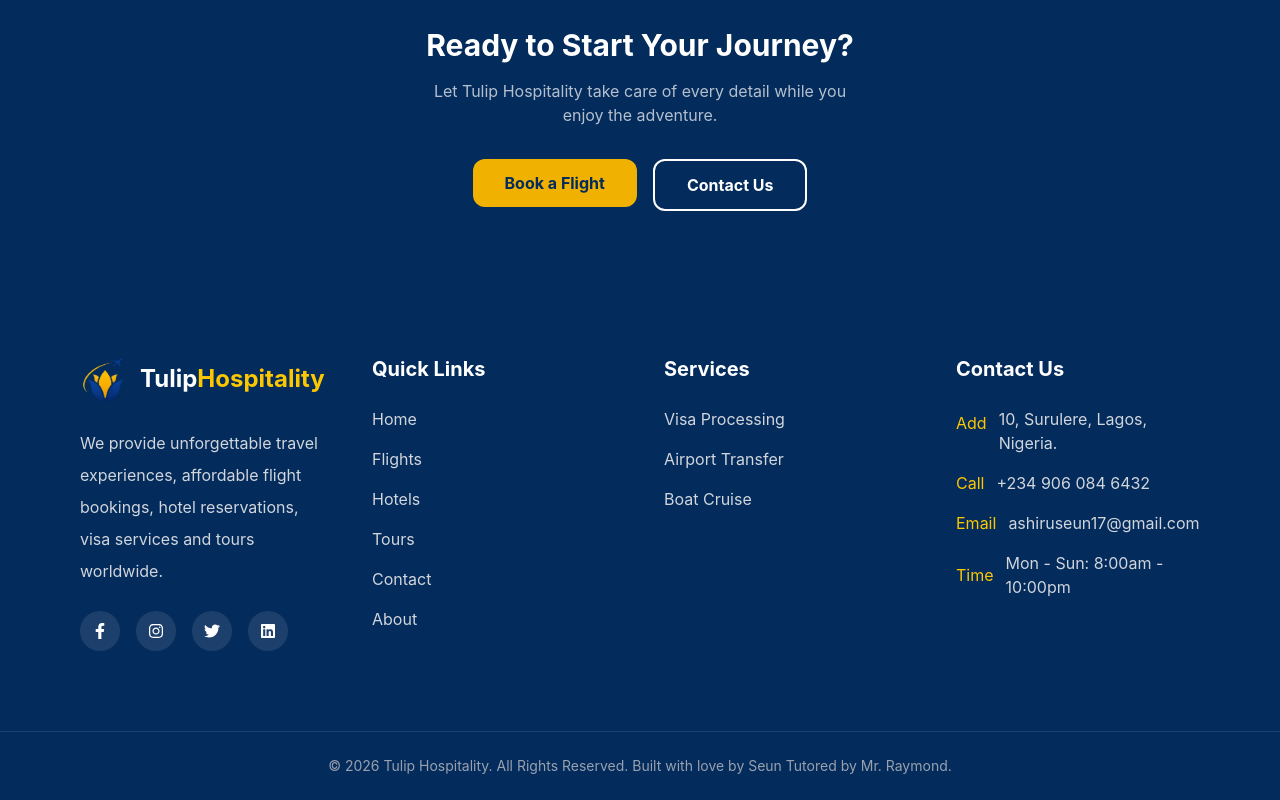
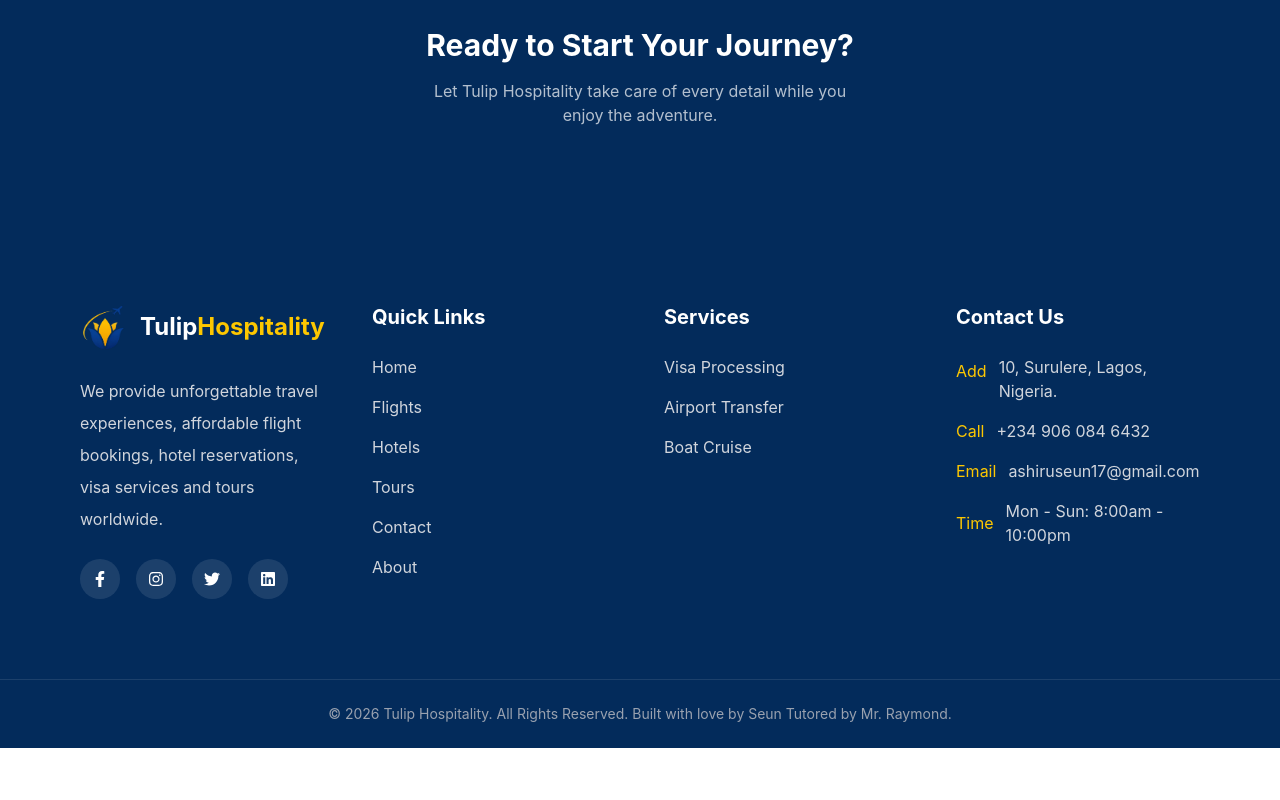
Before and after one commit to Seunzy101/Mywebsite, a React (Vite) app: page /about in a window 1280 px wide. Shown: the part 1797-2597 px from the top of the page. After the commit the page ends 2545 px from the top, so only its background shows below. Built offline with nearby package versions, Linux system fonts and the light colour scheme.

Commit message:
updated project files

```diff
--- a/src/pages/About.jsx
+++ b/src/pages/About.jsx
@@ -104,18 +104,6 @@ export default function About() {
         <p className="text-white/70 mb-8 max-w-md mx-auto">
           Let Tulip Hospitality take care of every detail while you enjoy the adventure.
         </p>
-        <div className="flex gap-4 justify-center flex-wrap">
-          <a href="/flights">
-            <button className="bg-yellow-500 hover:bg-yellow-400 text-[#032B5B] font-bold px-8 py-3 rounded-xl transition-colors duration-300">
-              Book a Flight
-            </button>
-          </a>
-          <a href="/contact">
-            <button className="border-2 border-white text-white hover:bg-white hover:text-[#032B5B] font-bold px-8 py-3 rounded-xl transition-colors duration-300">
-              Contact Us
-            </button>
-          </a>
-        </div>
       </section>
 
     </div>
```
